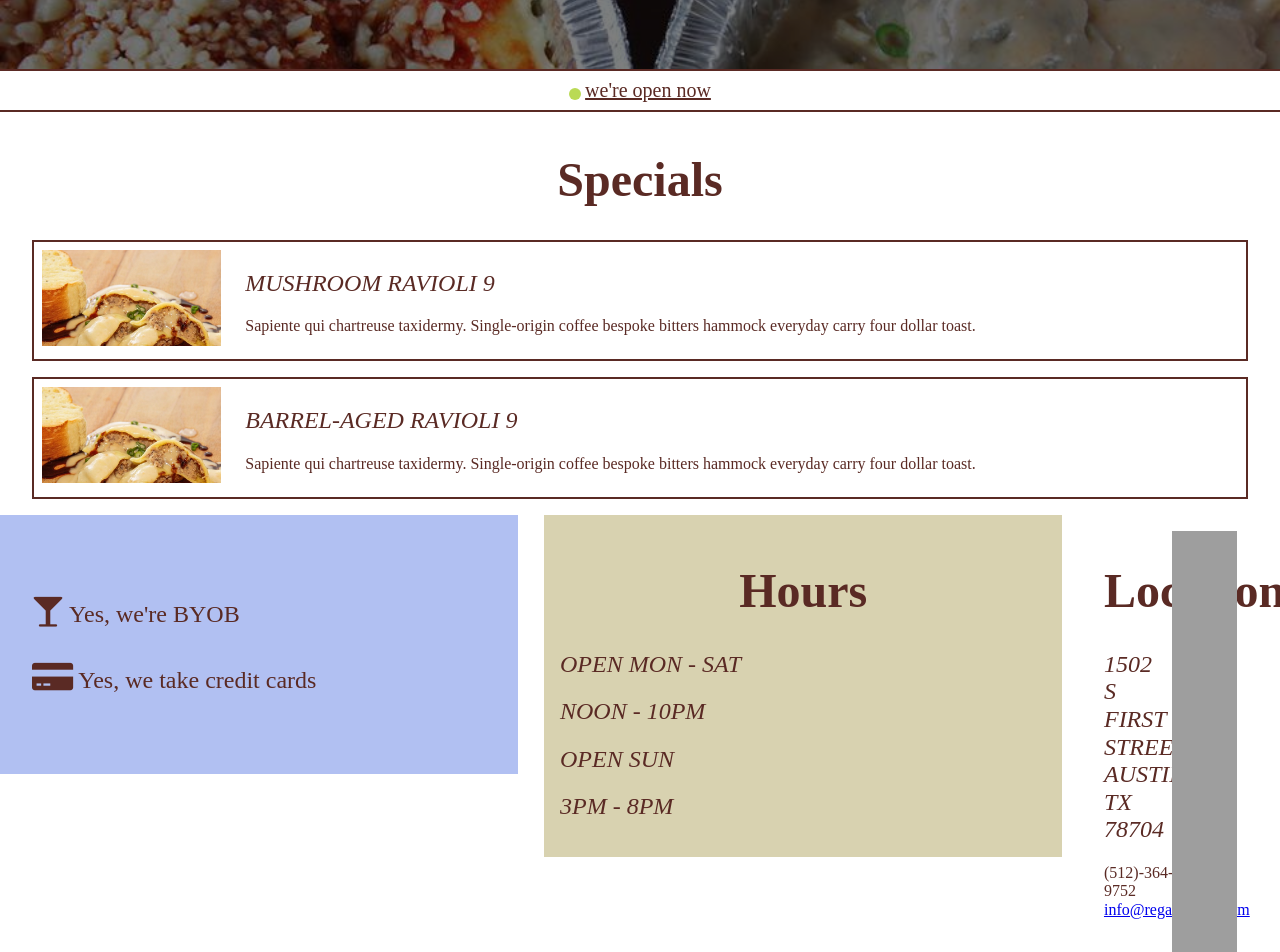
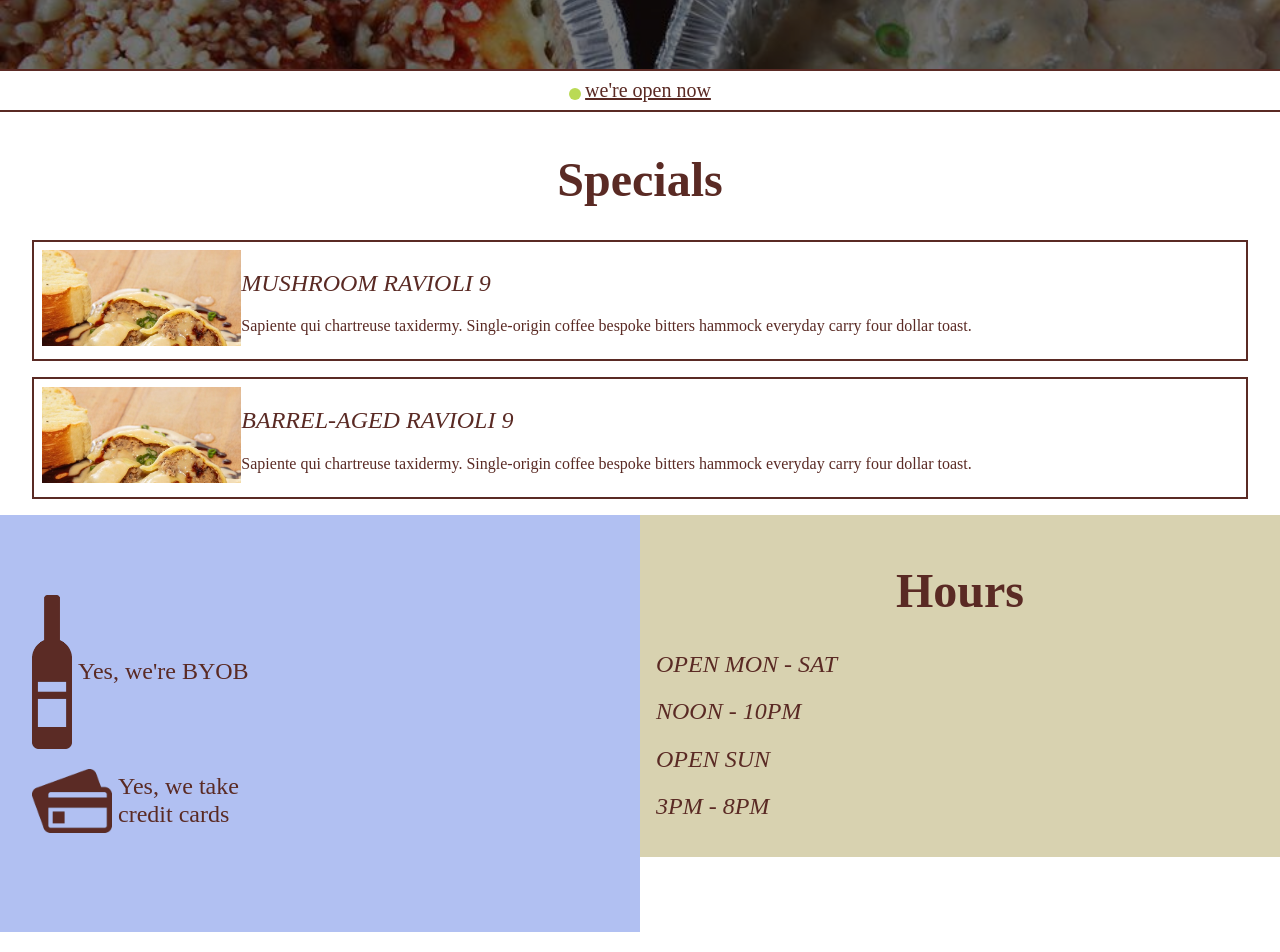
Before and after one commit to davidpowellme/assignments, a Jekyll site: the page built from restaurant-redesign/index.html, in a window 1280 px wide. Shown: the part 336-1288 px from the top of the page. Built offline with Jekyll 4.4.1, drawn with Linux system fonts in a browser that asks for light colours; nearby versions of some CDN libraries; grey boxes are pictures that could not be loaded.

Commit message:
responsive menu page

```diff
--- a/restaurant-redesign/_includes/header.html
+++ b/restaurant-redesign/_includes/header.html
@@ -1,5 +1,5 @@
 <header class="site-header">
-	<a href="index.html" class="logo">
+	<a href="../index.html" class="logo">
 		Regal Ravioli
 	</a>
 	<div class="open-close">
@@ -7,8 +7,8 @@
 	</div>
 	<nav class="main-nav">
 		<ul>
-			<li><a href="menu.html">Menu</a></li>
-			<li><a href="#">Location</a></li>
+			<li><a href="../menu.html">Menu</a></li>
+			<li><a href="../index.html/#location">Location</a></li>
 			<li><a href="#">FAQ</a></li>
 		</ul>
 	</nav>
--- a/restaurant-redesign/css/main.scss
+++ b/restaurant-redesign/css/main.scss
@@ -10,7 +10,7 @@
 $secondary-color: #b1c0f2;
 $tot-width: 100%;
 $num-col: 12;
-$gut-width: 2%;
+$gut-width: 0;
 
 $ind-col-width: (($tot-width) - ($gut-width) * ($num-col - 1)) / $num-col;
 
@@ -31,6 +31,10 @@
 
 img {
 	max-width: 100%;
+}
+
+.wrapper {
+	overflow: hidden;
 }
 
 h1,
@@ -208,17 +212,35 @@
 .xtra {
 	background: $secondary-color;
 	font-size: 1.5rem;
+	overflow: hidden;
 	padding: 4rem 1rem;
 
-	i {
-		font-size: 2rem;
+	.wine {
+		display: inline-block;
+		margin: 0 auto;
+		vertical-align: middle;
+		width: 40px;
+
+	}
+
+	.card {
+
+		display: inline-block;
+		margin: 0 auto;
+		vertical-align: middle;
+		width: 80px;
+
+	}
+
+	p {
+		display: inline-block;
+		vertical-align: middle;
 	}
 
 	article {
+		overflow: hidden;
 		padding: 1rem;
 	}
-
-
 }
 /*
 ==============
@@ -252,6 +274,7 @@
 */
  .menu {
  	margin: 0 auto;
+ 	overflow: hidden;
 	width: 90%;
 
  	h1 {
@@ -275,6 +298,10 @@
 			font-weight: bold;
 		}
 
+		.catering {
+			border: $border;
+			padding: 1rem;
+		}
  		.more {
  			font-style: italic;
  			font-weight: normal;
--- a/restaurant-redesign/index.html
+++ b/restaurant-redesign/index.html
@@ -28,28 +28,32 @@
 		</div>
 	</article>
 </section>
-<section class="xtra col-sm-12 col-md-5 col-lg-5">
+<section class="xtra col-sm-12 col-md-6 col-lg-6">
 	<article>
-		<i class="fa fa-glass"></i> Yes, we're BYOB
-	</article>
-	<article>
-		<i class="fa fa-credit-card-alt"></i> Yes, we take credit cards
+		<div class="col-sm-12 col-md-12 col-lg-12">
+			<img class="wine" src="/images/wine-bottle.png">
+			<p>Yes, we're BYOB</p>
+		</div>
+		<div class="col-sm-12 col-md-12 col-lg-12">
+			<img class="card" src="/images/credit-card.png">
+			<p>Yes, we take<br>credit cards</p>
+		</div>
 	</article>
 </section>
-<section class="hours col-sm-12 col-md-5 col-lg-5">
+<section class="hours col-sm-12 col-md-6 col-lg-6">
 	<h1>Hours</h1>
 	<h2>Open Mon - Sat</h2>
 	<h2>Noon - 10PM</h2>
 	<h2>Open Sun</h2>
 	<h2>3PM - 8PM</h2>
 </section>
-<section class="location">
-	<article class="col-sm-12 col-md-5 col-lg-5">
+<section class="location col-sm-12 col-md-12 col-lg-12" id="location">
+	<article class="col-sm-12 col-md-6 col-lg-6">
 		<h1>Location</h1>
 		<h2>1502 S First Street<br>Austin, TX 78704</h2>
 		(512)-364-9752<br><a href="mailto:info@regalravioli.com">info@regalravioli.com</a>
 	</article>
-	<article class="col-sm-12 col-md-5 col-lg-5">
+	<article class="col-sm-12 col-md-6 col-lg-6">
 			<iframe src="https://www.google.com/maps/embed?pb=!1m18!1m12!1m3!1d3446.544111562737!2d-97.75772598488005!3d30.25007448180796!2m3!1f0!2f0!3f0!3m2!1i1024!2i768!4f13.1!3m3!1m2!1s0x8644b4e60a4dac1b%3A0x22396b919419af7e!2sRegal+Ravioli!5e0!3m2!1sen!2sus!4v1458418153074" width="600" height="450" frameborder="0" style="border:0" allowfullscreen></iframe>
 	</article>
 </section>
```
Also changed, not shown: restaurant-redesign/menu.html (+22 -11 lines), restaurant-redesign/images/credit-card.png (added), restaurant-redesign/images/wine-bottle.png (added).
